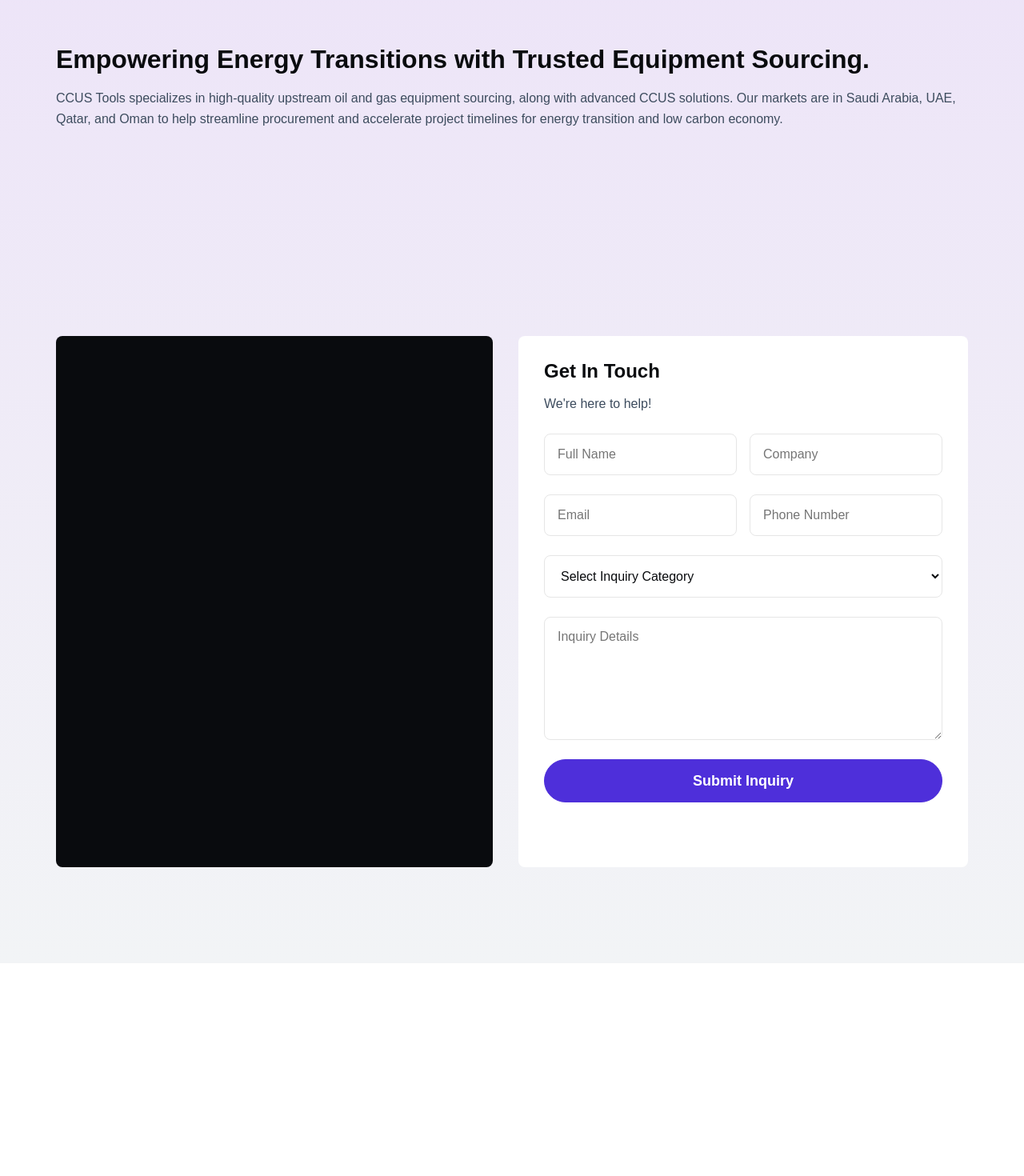
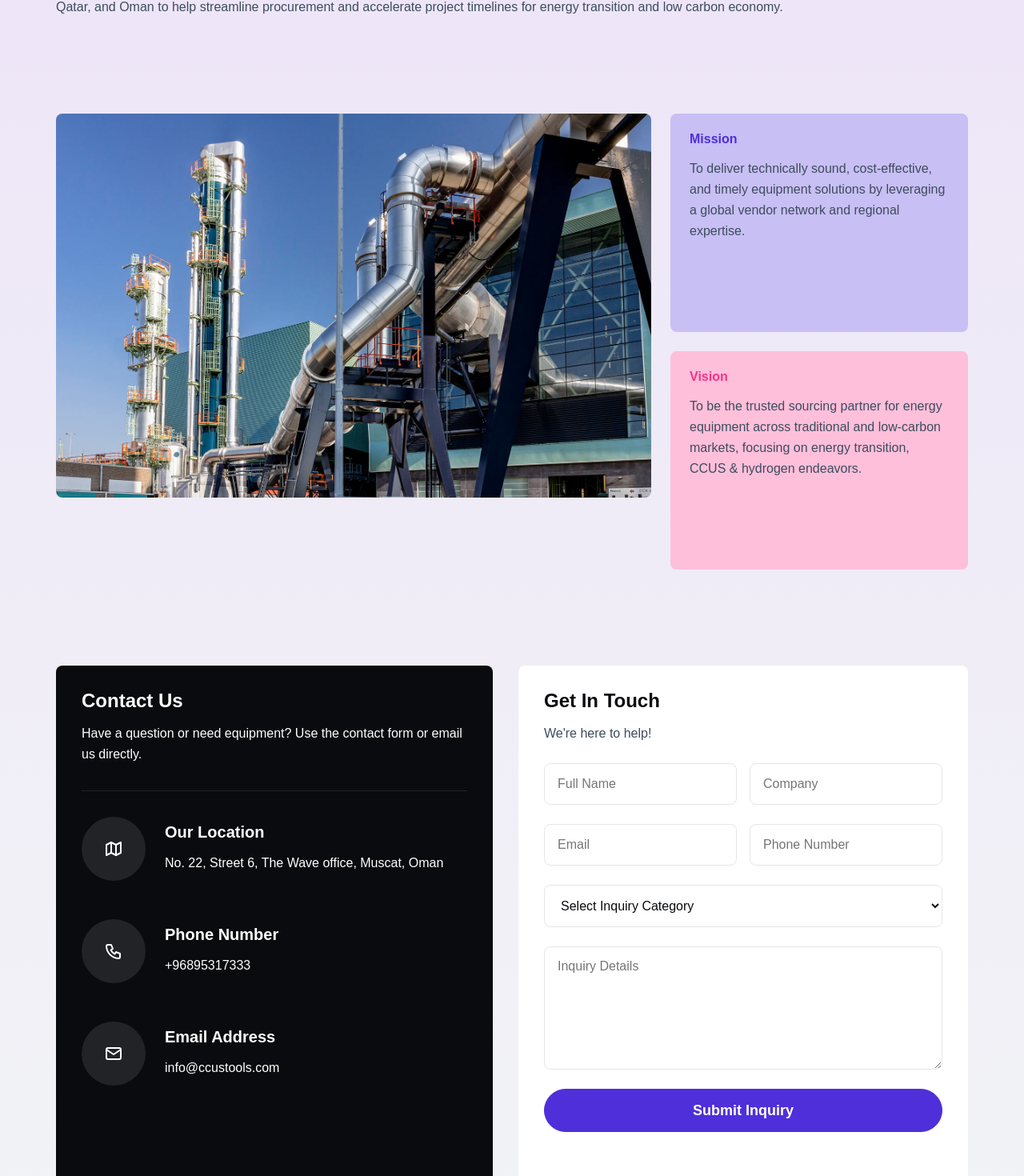
Before and after one commit to arbasirian/ccus-tools, a React app: page / in a window 1280 px wide. Shown: the part 791-2261 px from the top of the page at 80% size. Before the commit the page ends 1995 px from the top, so only its background shows below. Built offline with nearby package versions, Linux system fonts and the light colour scheme; the HTML template or start-up script is replaced by a standard one.

Commit message:
Latest changes

```diff
--- /dev/null
+++ b/src/components/Box.tsx
@@ -0,0 +1,70 @@
+import React from 'react';
+import styled from 'styled-components';
+
+const Wrapper = styled.div<BoxProps>`
+  display: ${({ display }) => display};
+  flex-direction: ${({ flexDirection }) => flexDirection};
+  justify-content: ${({ justifyContent }) => justifyContent};
+  align-items: ${({ alignItems }) => alignItems};
+  gap: ${({ gap }) => gap};
+  padding: ${({ padding }) => padding};
+  margin: ${({ margin }) => margin};
+  border-radius: ${({ borderRadius }) => borderRadius};
+  border: ${({ border }) => border};
+  border-top: ${({ borderTop }) => borderTop};
+  border-bottom: ${({ borderBottom }) => borderBottom};
+  border-left: ${({ borderLeft }) => borderLeft};
+  border-right: ${({ borderRight }) => borderRight};
+  border-color: ${({ borderColor }) => borderColor};
+  border-width: ${({ borderWidth }) => borderWidth};
+  border-style: ${({ borderStyle }) => borderStyle};
+  background: ${({ background }) => background};
+  background-color: ${({ backgroundColor }) => backgroundColor};
+  width: ${({ width }) => width};
+  height: ${({ height }) => height};
+  flex: ${({ flex }) => flex};
+  flex-wrap: ${({ flexWrap }) => flexWrap};
+  align-content: ${({ alignContent }) => alignContent};
+  overflow: ${({ overflow }) => overflow};
+`;
+
+interface BoxProps {
+  display?: 'flex' | 'block' | 'grid' | 'inline-flex' | 'inline-block';
+  flexDirection?: 'row' | 'column';
+  justifyContent?:
+    | 'flex-start'
+    | 'flex-end'
+    | 'center'
+    | 'space-between'
+    | 'space-around'
+    | 'space-evenly';
+  alignItems?: 'flex-start' | 'flex-end' | 'center' | 'stretch' | 'baseline';
+  alignContent?: 'flex-start' | 'flex-end' | 'center' | 'stretch' | 'baseline';
+  flexWrap?: 'nowrap' | 'wrap' | 'wrap-reverse';
+  flex?: string;
+  gap?: string;
+  padding?: string;
+  margin?: string;
+  borderRadius?: string;
+  border?: string;
+  borderTop?: string;
+  borderBottom?: string;
+  borderLeft?: string;
+  borderRight?: string;
+  borderColor?: string;
+  borderWidth?: string;
+  borderStyle?: string;
+  background?: string;
+  backgroundColor?: string;
+  width?: string;
+  height?: string;
+  overflow?: string;
+}
+
+interface Props extends React.HTMLAttributes<HTMLDivElement>, BoxProps {
+  children: React.ReactNode;
+  className?: string;
+}
+export const Box: React.FC<Props> = ({ children, ...props }) => {
+  return <Wrapper {...props}>{children}</Wrapper>;
+};
--- a/src/components/ContactSection.tsx
+++ b/src/components/ContactSection.tsx
@@ -2,6 +2,8 @@
 import { Text } from './Text';
 import styled from 'styled-components';
 import { ContactForm } from './ContactForm';
+import { Box } from './Box';
+import { IconMail, IconMap, IconPhone } from '@tabler/icons-react';
 
 const Wrapper = styled.div`
   display: flex;
@@ -16,6 +18,9 @@
   border-radius: 8px;
   padding: 32px;
   min-height: 600px;
+  * {
+    color: #fff !important;
+  }
 `;
 
 const ContactFormWrapper = styled.div`
@@ -26,11 +31,78 @@
   min-height: 600px;
 `;
 
+const IconWrapper = styled.div`
+  width: 80px;
+  min-width: 80px;
+  height: 80px;
+  border-radius: 50%;
+  background: #222326;
+  display: flex;
+  align-items: center;
+  justify-content: center;
+  transition: all 0.4s;
+`;
+const ContactItem = styled.div`
+  display: flex;
+  align-items: center;
+  gap: 24px;
+  &:hover {
+    ${IconWrapper} {
+      background: #4e2fda;
+      transition: all 0.4s;
+    }
+  }
+`;
+
 export const ContactSection: React.FC = () => {
   return (
     <section id="contact">
       <Wrapper className="container">
-        <ContactInfoWrapper></ContactInfoWrapper>
+        <ContactInfoWrapper>
+          <Box
+            border="0"
+            borderBottom="1px"
+            borderColor="#202429"
+            borderStyle="solid"
+            padding="0 0 32px 0"
+            margin="0 0 32px 0"
+          >
+            <Text variant="title3">Contact Us</Text>
+            <Text variant="body">
+              Have a question or need equipment? Use the contact form or email us directly.
+            </Text>
+          </Box>
+
+          <Box display="flex" flexDirection="column" gap="48px">
+            <ContactItem>
+              <IconWrapper>
+                <IconMap />
+              </IconWrapper>
+              <Box>
+                <Text variant="title4">Our Location</Text>
+                <Text>No. 22, Street 6, The Wave office, Muscat, Oman</Text>
+              </Box>
+            </ContactItem>
+            <ContactItem>
+              <IconWrapper>
+                <IconPhone />
+              </IconWrapper>
+              <Box>
+                <Text variant="title4">Phone Number</Text>
+                <Text>+96895317333</Text>
+              </Box>
+            </ContactItem>
+            <ContactItem>
+              <IconWrapper>
+                <IconMail />
+              </IconWrapper>
+              <Box>
+                <Text variant="title4">Email Address</Text>
+                <Text>info@ccustools.com</Text>
+              </Box>
+            </ContactItem>
+          </Box>
+        </ContactInfoWrapper>
         <ContactFormWrapper>
           <Text variant="title3">Get In Touch</Text>
           <Text variant="body">We're here to help!</Text>
--- a/src/components/Customers.tsx
+++ b/src/components/Customers.tsx
@@ -4,13 +4,14 @@
 
 const Wrapper = styled.section`
   background-color: #edeafb;
+  padding: 60px 0;
 `;
 
 export const Customers: React.FC = () => {
   return (
     <Wrapper id="customers">
       <div className="container">
-        <Text noMargin variant="title2">
+        <Text noMargin variant="title5">
           Clients We've Worked With
         </Text>
       </div>
--- /dev/null
+++ b/src/components/Footer.tsx
@@ -0,0 +1,13 @@
+import React from 'react';
+import { Text } from './Text';
+import { Box } from './Box';
+
+export const Footer: React.FC = () => {
+  return (
+    <Box backgroundColor="#edf6f1" padding="30px 0 24px 0" borderTop="1px solid #e0e0e0">
+      <div className="container">
+        <Text>ⓒCopyright 2024 SEOC . All rights reserved</Text>
+      </div>
+    </Box>
+  );
+};
--- a/src/components/HeroSection.tsx
+++ b/src/components/HeroSection.tsx
@@ -5,11 +5,6 @@
 
 const HeroContainer = styled.div`
   padding: 64px 0;
-  display: grid;
-  grid-template-columns: 1fr;
-  @media (min-width: 992px) {
-    grid-template-columns: 1fr 1fr;
-  }
 `;
 
 const Flex = styled.div`
@@ -35,7 +30,6 @@
             <Button variant="secondary">Get a Quote</Button>
           </Flex>
         </div>
-        <div />
       </HeroContainer>
     </section>
   );
--- a/src/components/RoadMap.tsx
+++ b/src/components/RoadMap.tsx
@@ -1,16 +1,84 @@
 import React from 'react';
+import styled from 'styled-components';
+import { Text } from './Text';
+import { Box } from './Box';
+
+import image from '../static/image-1.webp';
+
+const MissionWrapper = styled.div`
+  background: #c8bff4;
+  border-radius: 8px;
+  padding: 24px;
+  min-height: 225px;
+  .title {
+    color: #4e2fda;
+  }
+`;
+
+const VisionWrapper = styled.div`
+  border-radius: 8px;
+  padding: 24px;
+  background: #febfda;
+  min-height: 225px;
+
+  .title {
+    color: #fb3189;
+  }
+`;
+
+const ImageWrapper = styled.div`
+  flex: 2;
+  img {
+    width: 100%;
+    height: 100%;
+    object-fit: cover;
+    border-radius: 8px;
+    max-height: 480px;
+  }
+`;
 
 export const RoadMap: React.FC = () => {
   return (
     <section id="road-map">
       <div className="container">
-        <div>
-          <img src="" alt="" />
-          <div>
-            <div></div>
-            <div></div>
-          </div>
-        </div>
+        <Box
+          display="flex"
+          flexDirection="row"
+          justifyContent="space-between"
+          alignItems="flex-start"
+          gap="24px"
+        >
+          <ImageWrapper>
+            <img src={image} alt="road-map" />
+          </ImageWrapper>
+          <Box
+            display="flex"
+            flexDirection="column"
+            justifyContent="space-between"
+            alignItems="center"
+            gap="24px"
+            flex="1"
+          >
+            <MissionWrapper>
+              <Text className="title" variant="title5">
+                Mission
+              </Text>
+              <Text>
+                To deliver technically sound, cost-effective, and timely equipment solutions by
+                leveraging a global vendor network and regional expertise.
+              </Text>
+            </MissionWrapper>
+            <VisionWrapper>
+              <Text className="title" variant="title5">
+                Vision
+              </Text>
+              <Text>
+                To be the trusted sourcing partner for energy equipment across traditional and
+                low-carbon markets, focusing on energy transition, CCUS &amp; hydrogen endeavors.
+              </Text>
+            </VisionWrapper>
+          </Box>
+        </Box>
       </div>
     </section>
   );
--- a/src/components/Text.tsx
+++ b/src/components/Text.tsx
@@ -31,6 +31,22 @@
     padding-bottom: 16px;
   }
 
+  &.title4 {
+    font-size: 20px;
+    line-height: 20px;
+    font-weight: 600;
+    color: #090b0e;
+    padding-bottom: 16px;
+  }
+
+  &.title5 {
+    font-size: 16px;
+    line-height: 16px;
+    font-weight: 700;
+    color: #090b0e;
+    padding-bottom: 16px;
+  }
+
   &.body {
     font-size: 16px;
     font-weight: 400;
@@ -47,12 +63,13 @@
 
 interface Props {
   children: React.ReactNode;
-  variant?: 'title1' | 'title2' | 'title3' | 'body';
+  variant?: 'title1' | 'title2' | 'title3' | 'title4' | 'title5' | 'body';
   noMargin?: boolean;
+  className?: string;
 }
-export const Text: React.FC<Props> = ({ children, variant, noMargin }) => {
+export const Text: React.FC<Props> = ({ children, variant = 'body', noMargin, className = '' }) => {
   return (
-    <Wrapper className={variant} noMargin={noMargin}>
+    <Wrapper className={[variant, className].join(' ')} noMargin={noMargin}>
       {children}
     </Wrapper>
   );
--- a/src/pages/Home.page.tsx
+++ b/src/pages/Home.page.tsx
@@ -2,6 +2,7 @@
 import './styles.css';
 
 import { AboutUs, ContactSection, Customers, Header, HeroSection, RoadMap } from '../components';
+import { Footer } from '../components/Footer';
 
 export const HomePage: React.FC = () => {
   return (
@@ -14,6 +15,7 @@
         <RoadMap />
         <ContactSection />
       </div>
+      <Footer />
     </>
   );
 };
```
Also changed, not shown: src/static/image-1.webp (added), src/static/image-2.webp (added).
